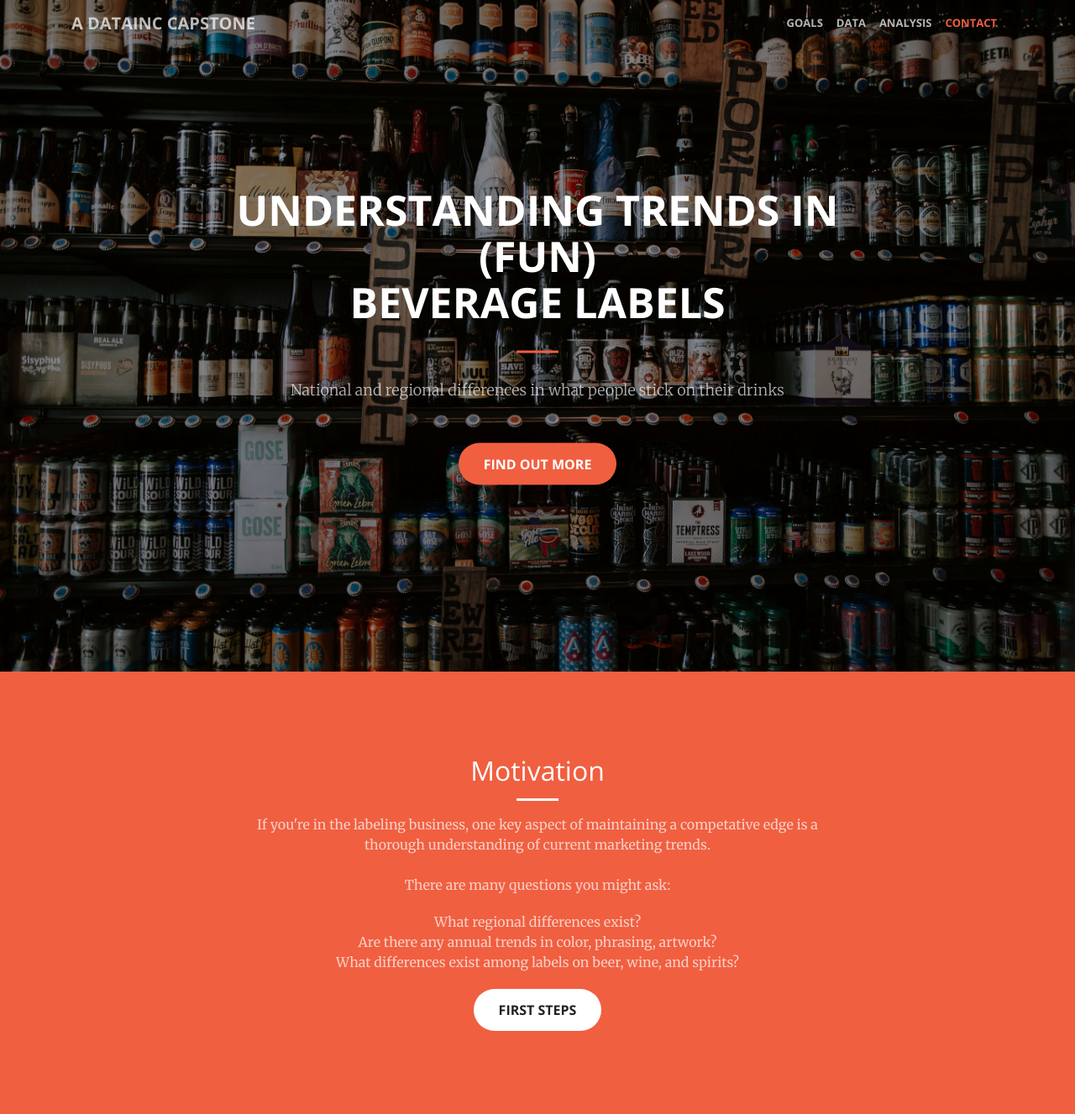
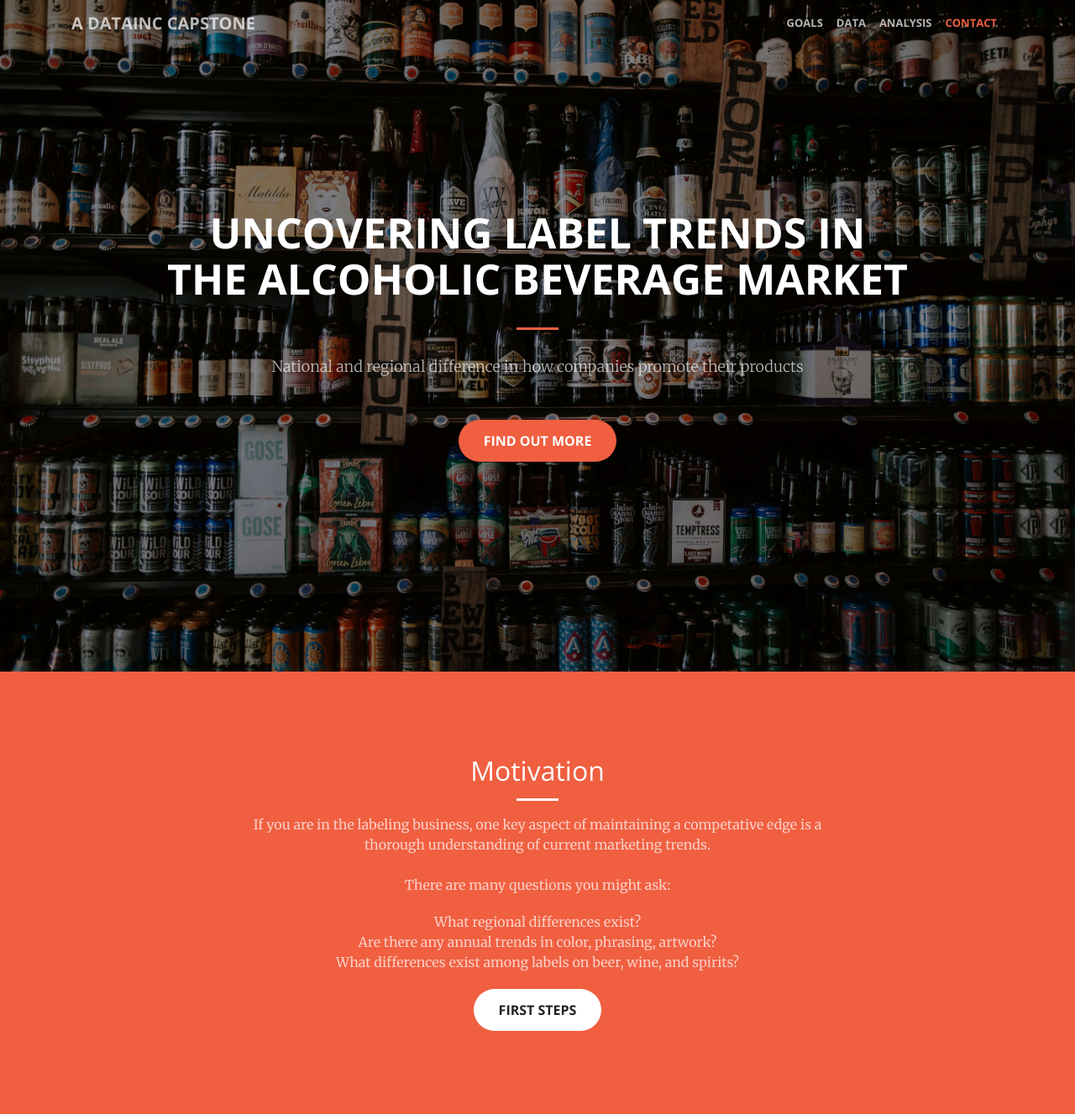
Before and after one commit to jdh88/TTB_Capstone_Site, a Flask app: page / in a window 1280 px wide. Shown: the top 1327 px of the page at 84% size. Run offline with Flask 2, Linux system fonts and the light colour scheme; some libraries are stand-ins or nearby versions.

Commit message:
more formatting changes

```diff
--- a/static/css/creative.css
+++ b/static/css/creative.css
@@ -159,7 +159,7 @@ header.masthead {
     padding: 150px 15px 100px;
     text-align: center; }
     header.masthead .header-content .header-content-inner h1 {
-      font-size: 30px;
+      font-size: 40px;
       font-weight: 700;
       margin-top: 0;
       margin-bottom: 0;
--- a/templates/index.html
+++ b/templates/index.html
@@ -3,9 +3,9 @@
     <header class="masthead">
       <div class="header-content">
         <div class="header-content-inner">
-          <h1 id="homeHeading">Understanding trends in <br>(fun)<br> beverage labels</h1>
+          <h1 id="homeHeading">Uncovering label trends in <br> the alcoholic beverage market</h1>
           <hr>
-          <p>National and regional differences in what people stick on their drinks</p>
+          <p>National and regional difference in how companies promote their products</p>
           <a class="btn btn-primary btn-xl js-scroll-trigger" href="#goals">Find Out More</a>
         </div>
 
@@ -25,7 +25,7 @@
             <h2 class="section-heading text-white">Motivation</h2>
             <hr class="light">
             <p class="text-faded">
-                If you're in the labeling business, one key aspect of maintaining a competative edge is a thorough understanding of current marketing trends.
+                If you are in the labeling business, one key aspect of maintaining a competative edge is a thorough understanding of current marketing trends.
                 <br><br>
                 There are many questions you might ask:
             </p>
```
